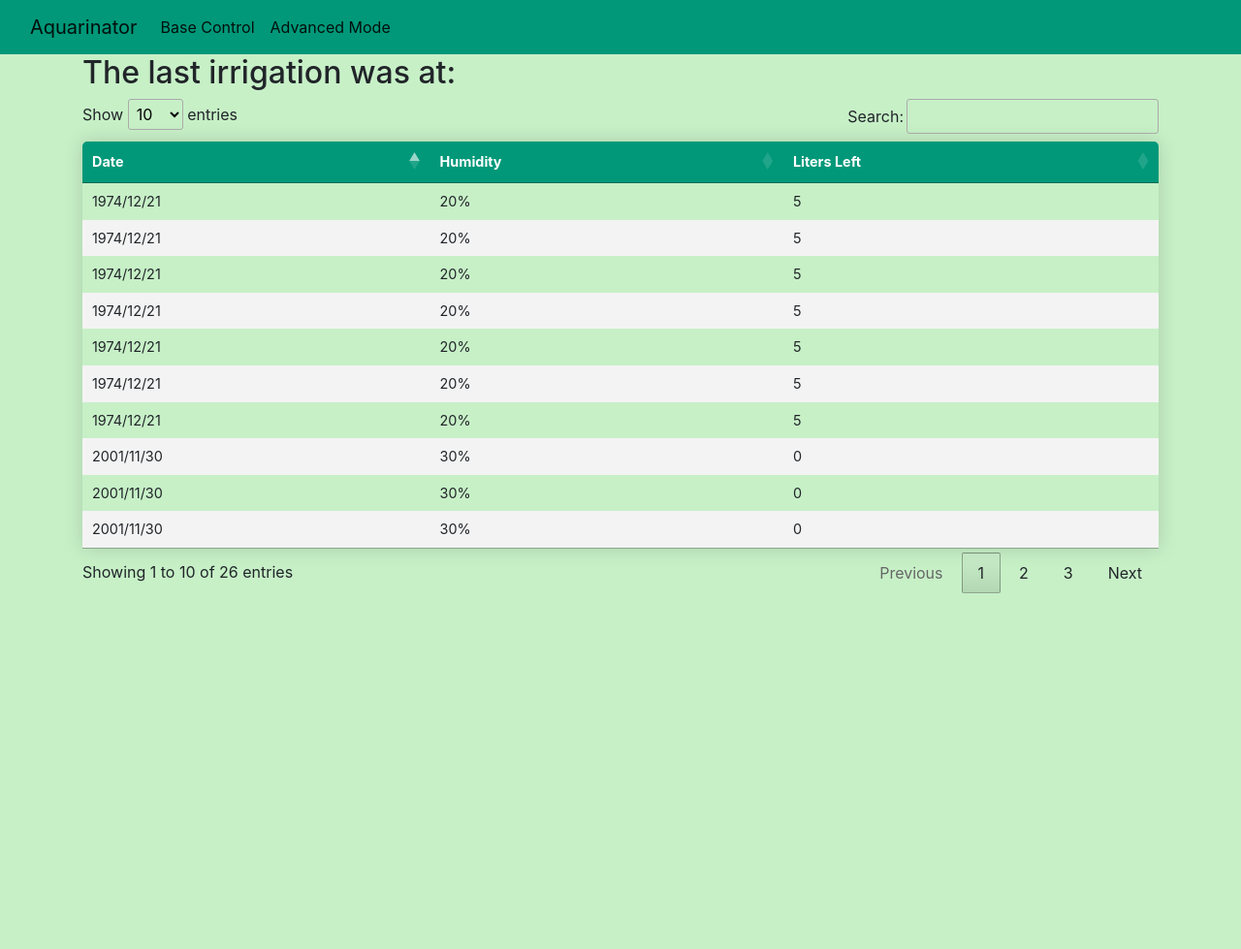
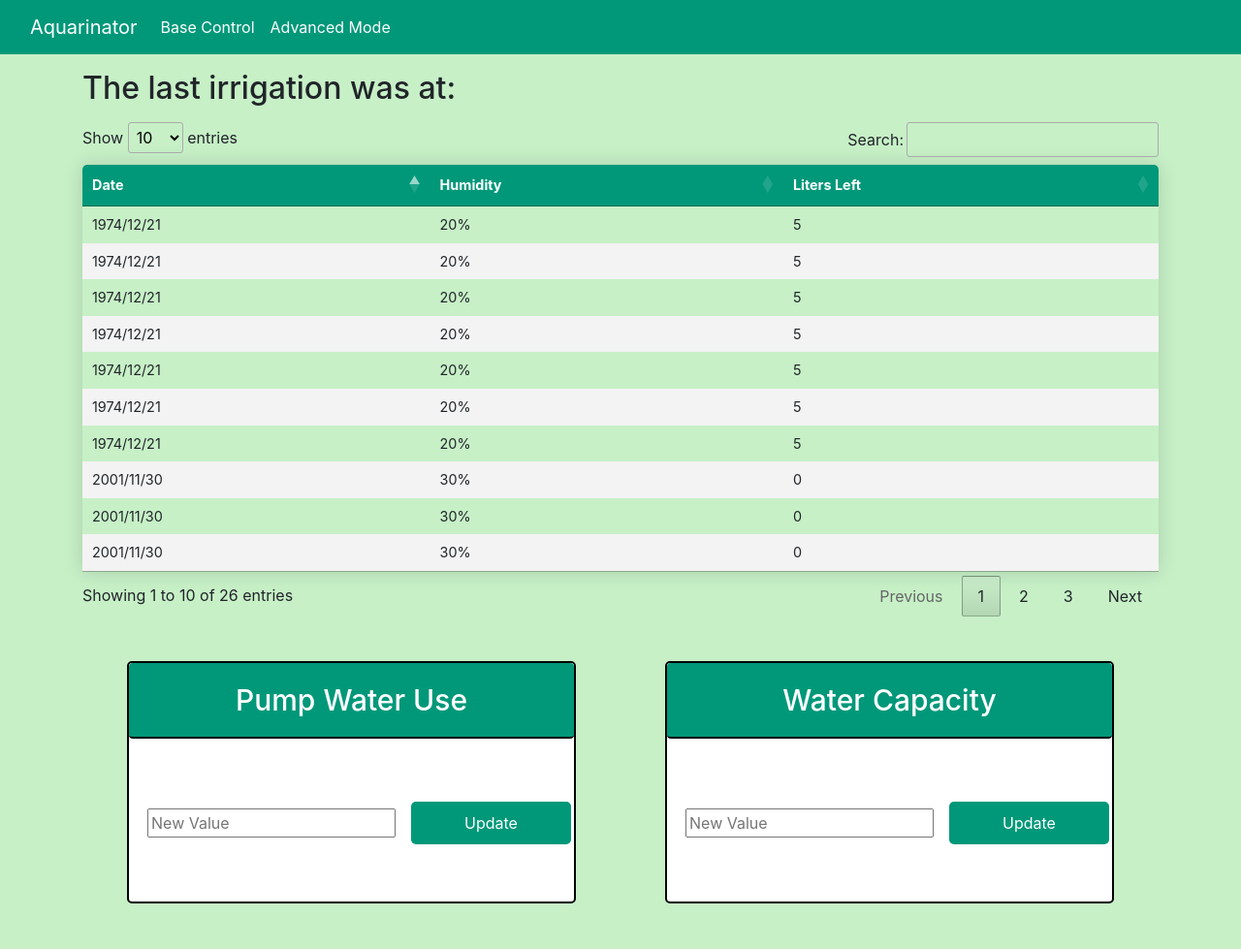
Before and after one commit to andrsdtr/aquarinator, a Flask app: page /advanced in a window 1280 px wide. Shown: the whole page at 97% size. Before the commit the page ends 612 px from the top, so only its background shows below. Run offline with Flask 2, Linux system fonts and the light colour scheme; some libraries are stand-ins or nearby versions.

Commit message:
config buttons

```diff
--- a/app/static/main.css
+++ b/app/static/main.css
@@ -44,7 +44,7 @@
     flex-direction: column;
     justify-content: center;
     align-items: center;
-    padding: 15px 0;            /* Add padding to the top/bottom */
+    padding: 15px 0;
 }
 
 .material-iconskpi {
@@ -131,3 +131,57 @@
   font-weight: bold;
   color: #009879;
 }
+
+.container h2{
+  margin-top: 1rem;
+  margin-bottom: 1rem;
+}
+
+.config-container {
+  display: inline-flex;
+  width: 100%;
+  text-align: center;
+
+}
+
+.config-container div {
+  border-radius: 5px;
+  width: 700px;
+  border: 2px solid black;
+  height: 250px;
+  margin: 2.9rem ;
+  background-color: white;
+
+}
+
+.config-container h3 {
+  font-size: 30px;
+  color: white;
+  background-color: #009879;
+  border-radius: 4px;
+  padding: 20px;
+  margin: 0 auto;
+  border-bottom: 2px solid black;
+  margin-bottom: 3.5rem;
+}
+
+.config-container div input {
+  margin-top: 6em;
+  margin-bottom: 7em;
+  margin: 1rem;
+}
+
+.config-container div a {
+  color: white;
+  background-color: #009879;
+  padding: 12px 55px;
+  border-radius: 5px;
+  width: 80px;
+  text-decoration: none;
+}
+
+.config-container div a:hover {
+  background-color: #62c7b3;
+  transition: ease .25s;
+  color: white;
+}
--- a/app/templates/advanced.html
+++ b/app/templates/advanced.html
@@ -49,6 +49,10 @@ crossorigin="anonymous"></script>
     <tr><td type="date">1974/12/21</td><td>20%</td><td>5</td></tr>
     </tbody>
     </table>
+    <div class="config-container">
+        <div><h3>Pump Water Use</h3><input type="text" id="fname" name="fname" placeholder="New Value"><a href="">Update</a></div>
+        <div><h3>Water Capacity</h3><input type="text" id="fname" name="fname" placeholder="New Value"><a href="">Update</a></div>
+    </div>
 </div>
 
 <script>
--- a/app/templates/base.html
+++ b/app/templates/base.html
@@ -12,17 +12,17 @@
   <body style="background-color: rgba(190, 238, 190, 0.849);">
     <nav class="navbar navbar-expand-lg navbar-light bg-s" style="background-color:#009879;">
       <div class="container-fluid">
-        <a class="navbar-brand" href="/">Aquarinator</a>
+        <a class="navbar-brand" style="color: white;" href="/">Aquarinator</a>
         <button class="navbar-toggler" type="button" data-bs-toggle="collapse" data-bs-target="#navbarSupportedContent" aria-controls="navbarSupportedContent" aria-expanded="false" aria-label="Toggle navigation">
           <span class="navbar-toggler-icon"></span>
         </button>
         <div class="collapse navbar-collapse" id="navbarSupportedContent">
           <ul class="navbar-nav me-auto mb-2 mb-lg-0">
             <li class="nav-item">
-              <a class="nav-link active" aria-current="page" href="/">Base Control</a>
+              <a class="nav-link active" aria-current="page" style="color: white;" href="/">Base Control</a>
             </li>
             <li class="nav-item">
-              <a class="nav-link active" href="/advanced">Advanced Mode</a>
+              <a class="nav-link active" style="color: white;" href="/advanced">Advanced Mode</a>
             </li>
           </ul>
         </div>
```
